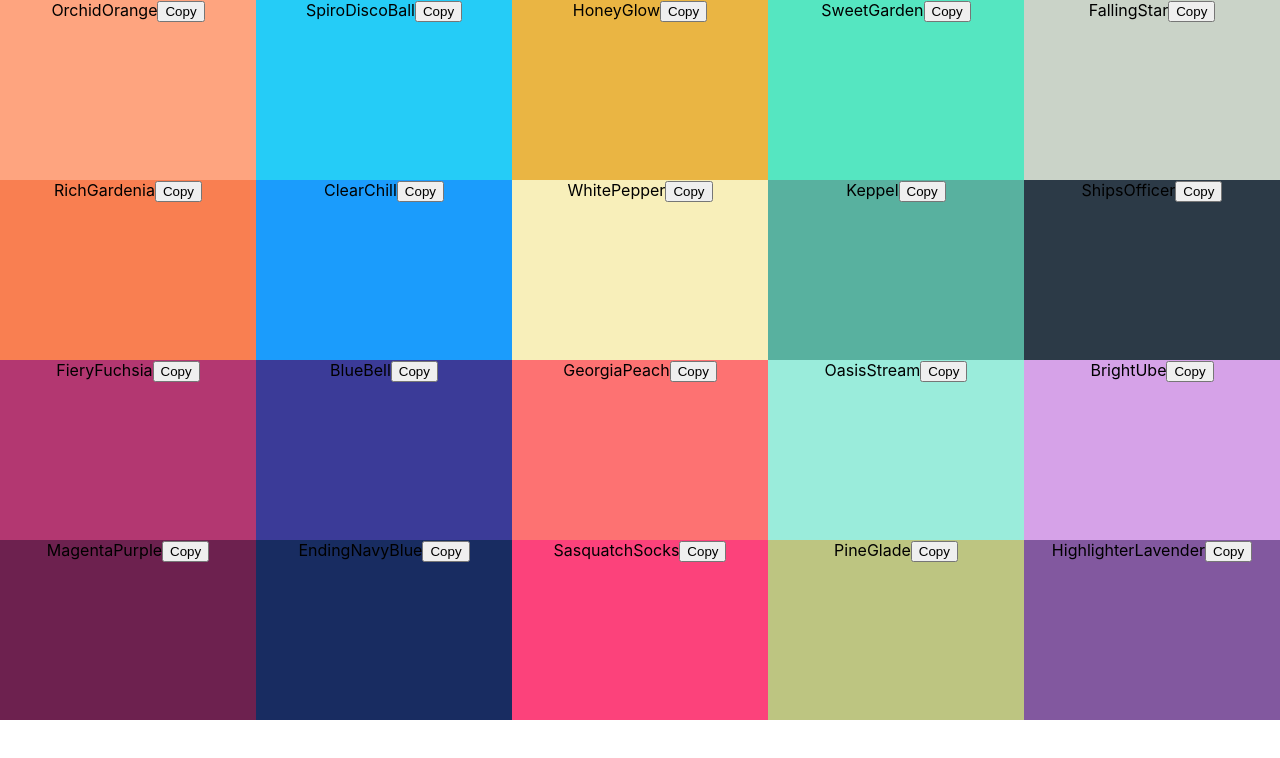
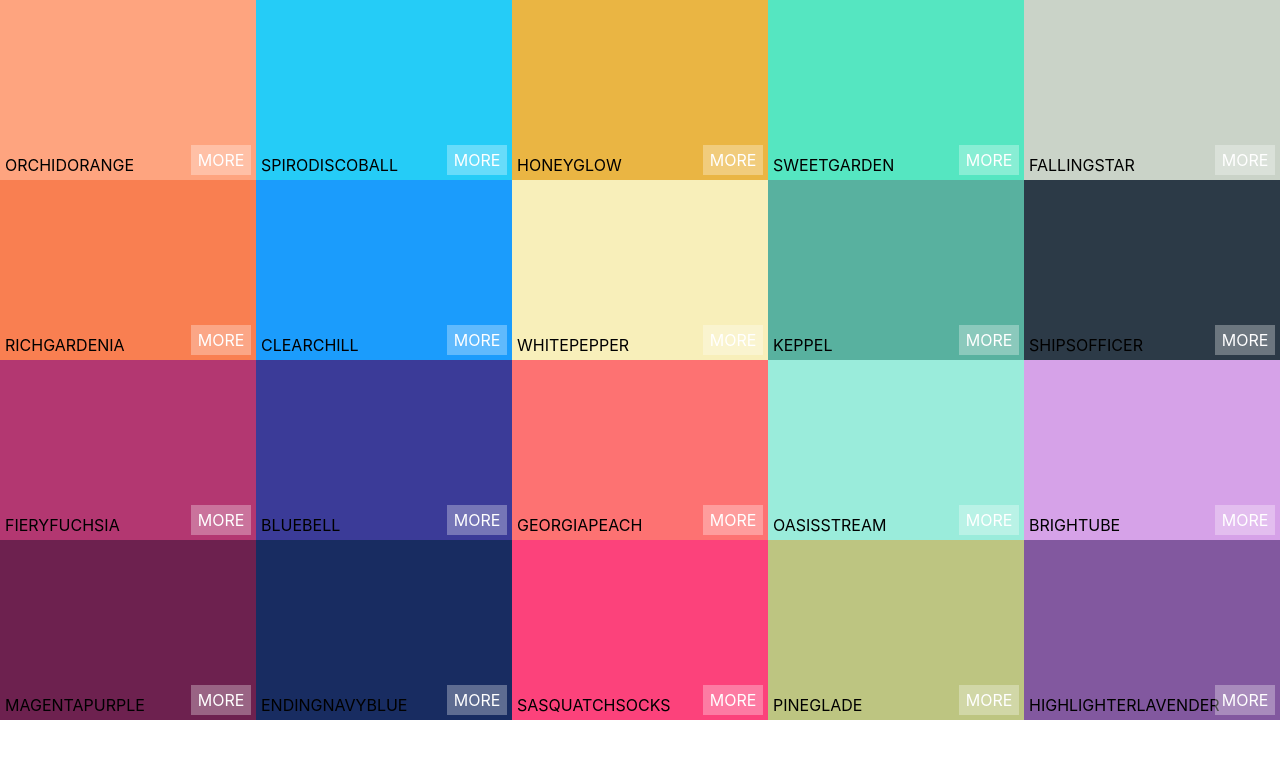
Before and after one commit to ykekre/color-palettes, a React (Create React App) app: page / in a window 1280 px wide. Shown: the top 758 px of the page. Built offline with nearby package versions, Linux system fonts and the light colour scheme.

Commit message:
Style ColorBox

```diff
--- a/src/ColorBox.css
+++ b/src/ColorBox.css
@@ -1,4 +1,46 @@
 .ColorBox {
-  height:25%;
-  width: 20%
+  height: 25%;
+  width: 20%;
+  position: relative;
+  text-transform: uppercase;
 }
+
+.ColorBox-button {
+  width: 100px;
+  height: 30px;
+  position: absolute;
+  top: 50%;
+  left: 50%;
+  margin-left: -50px;
+  margin-top: -15px;
+  border: none;
+  outline: none;
+  background: rgba(255, 255, 255, 0.3);
+  font-size: 1rem;
+  line-height: 30px;
+  color: white;
+  text-transform: uppercase;
+  opacity: 0;
+}
+
+.ColorBox:hover .ColorBox-button {
+  opacity: 1;
+  transition: 0.5s;
+}
+.ColorBox-color-name {
+  position: absolute;
+  bottom: 5px;
+  left: 5px;
+}
+
+.ColorBox-see-more {
+  position: absolute;
+  bottom: 5px;
+  right: 5px;
+  background: rgba(255, 255, 255, 0.3);
+  color: white;
+  width: 60px;
+  height: 30px;
+  line-height: 30px;
+  text-align: center;
+}
--- a/src/ColorBox.js
+++ b/src/ColorBox.js
@@ -1,5 +1,5 @@
 import React, { Component } from "react";
-import './ColorBox.css'
+import "./ColorBox.css";
 class ColorBox extends Component {
   constructor(props) {
     super(props);
@@ -7,13 +7,12 @@ class ColorBox extends Component {
   }
   render() {
     return (
-      <div
-        className="ColorBox"
-        style={{ backgroundColor: this.props.color }}
-      >
+      <div className="ColorBox" style={{ backgroundColor: this.props.color }}>
         <span className="ColorBox-color-name">{this.props.name}</span>
-        <button onClick = {this.copyColor} className="ColorBox-button">Copy</button>
-
+        <button onClick={this.copyColor} className="ColorBox-button">
+          Copy
+        </button>
+        <span className="ColorBox-see-more">More</span>
       </div>
     );
   }
```
